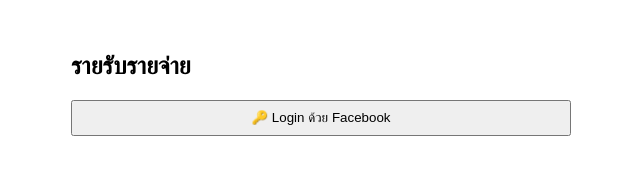
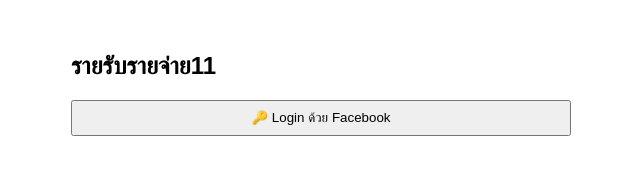
Before and after one commit to athipong/onederred, a plain HTML site: page index.html in a window 1280 px wide. Shown: the full height of the page, 319-959 px from the left. Drawn offline with nearby package versions, Linux system fonts and the light colour scheme.

Commit message:
เพิ่มไฟล์ index.html

```diff
--- a/index.html
+++ b/index.html
@@ -11,7 +11,7 @@
   </style>
 </head>
 <body>
-  <h2>รายรับรายจ่าย</h2>
+  <h2>รายรับรายจ่าย11</h2>
   <button id="loginBtn">🔑 Login ด้วย Facebook</button>
 
   <div id="formSection" style="display:none;">
```
